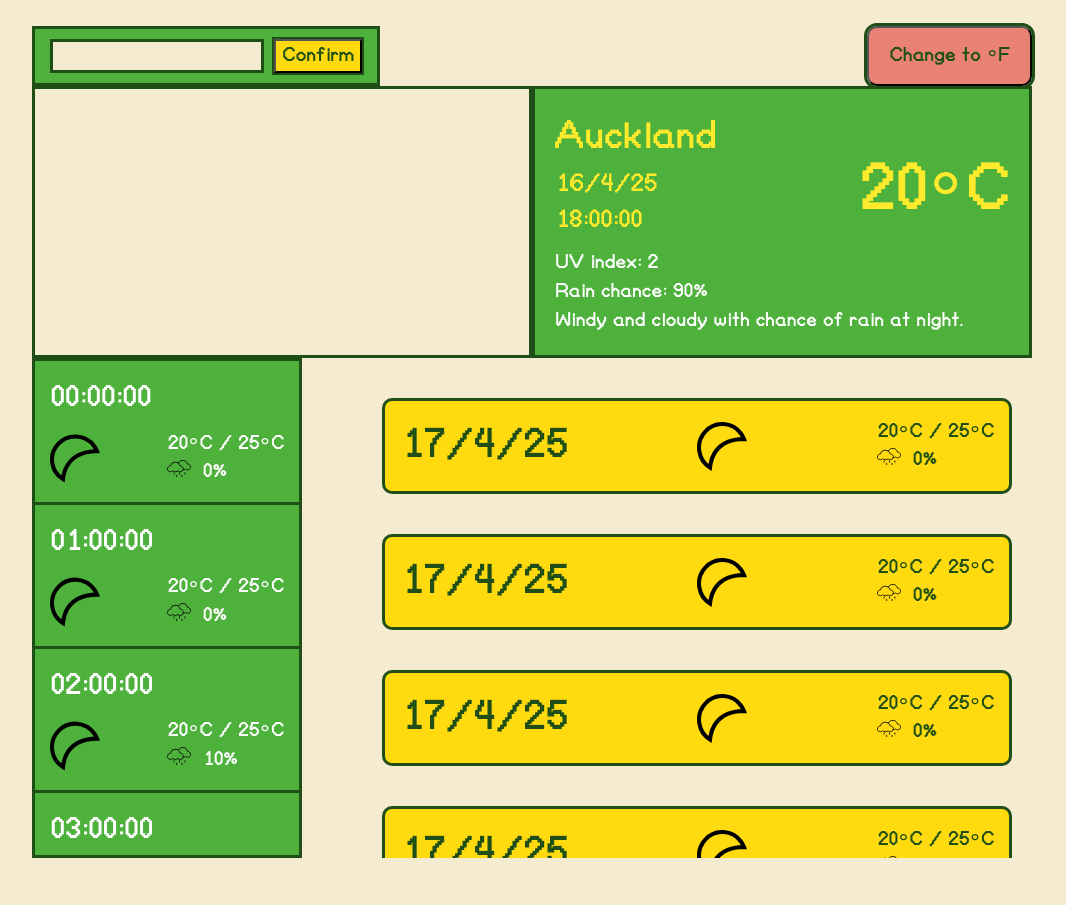
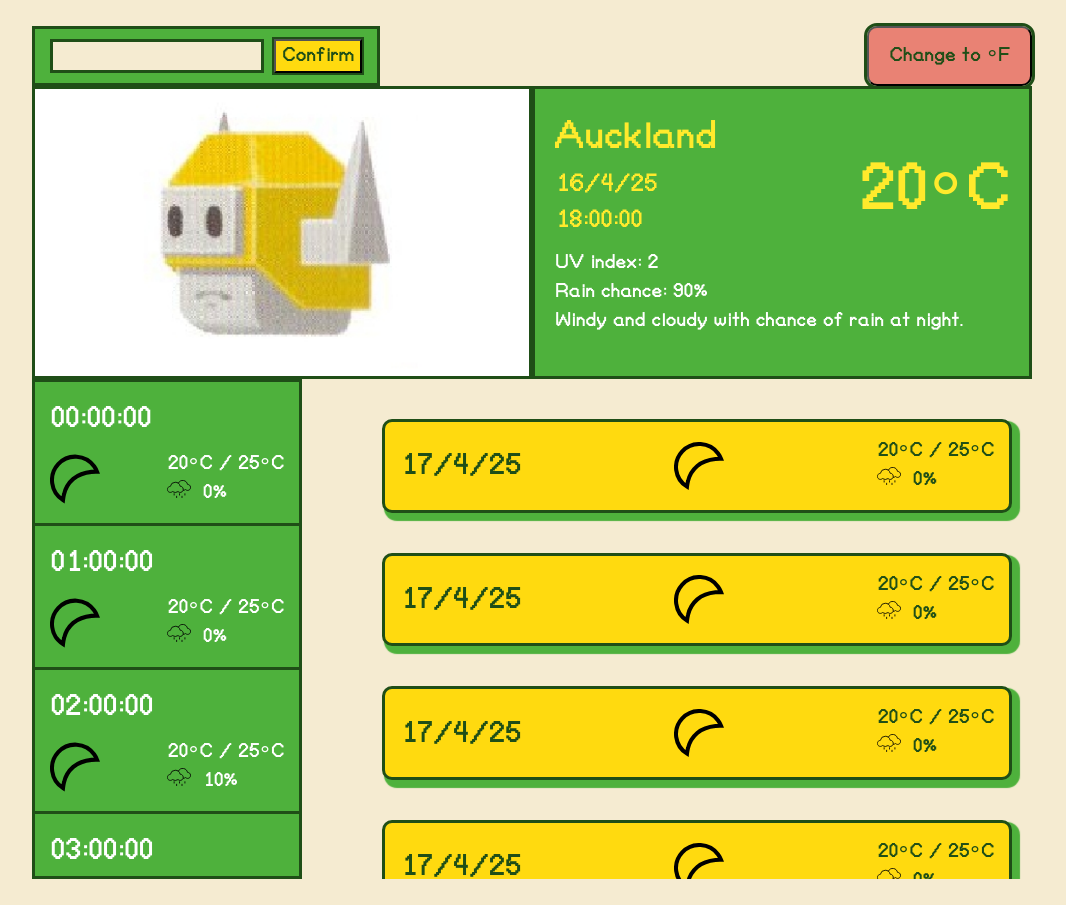
Before and after one commit to muahchee/weather-app, a website built with webpack: page src/template.html in a window 1280 px wide. Shown: the whole page, without its empty margins (108-1174 px from the left). Before the commit the page ends 884 px from the top, so only its background shows below. Built offline with nearby package versions, Linux system fonts and the light colour scheme.

Commit message:
add placeholder img

```diff
--- a/src/styles.css
+++ b/src/styles.css
@@ -137,9 +137,12 @@ div.current-container {
   background-color: transparent;
   border: var(--border);
 
-  /* temp */aspect-ratio: 1/0.5;
+}
 
-}
+.current-img > img:nth-child(1) {
+  height: 100%;
+  object-fit: cover;
+  }
 
 .current-container .current {
   border: var(--border);
@@ -237,6 +240,7 @@ div.bottom-containers {
   border: var(--border);
   border-radius: 10px;
   background-color: var(--accent1);
+  box-shadow: 5px 5px 1px 3px var(--dark);
 
 }
 
@@ -245,7 +249,7 @@ div.bottom-containers {
 }
 
 .day-date {
-  font-size: 2.5rem;
+  font-size: calc(1rem + 1vw);
 }
 
 .day-percipprob img {
--- a/src/template.html
+++ b/src/template.html
@@ -21,7 +21,9 @@
       </div>
 
       <div class="current-container">
-        <div class="current-img"></div>
+        <div class="current-img">
+          <img src="./img/Sprite-0002.jpeg" alt="">
+        </div>
         <div class="current">
           <div class="current-main-info">
             <div>
```
Also changed, not shown: src/img/Sprite-0002.jpeg (added).
